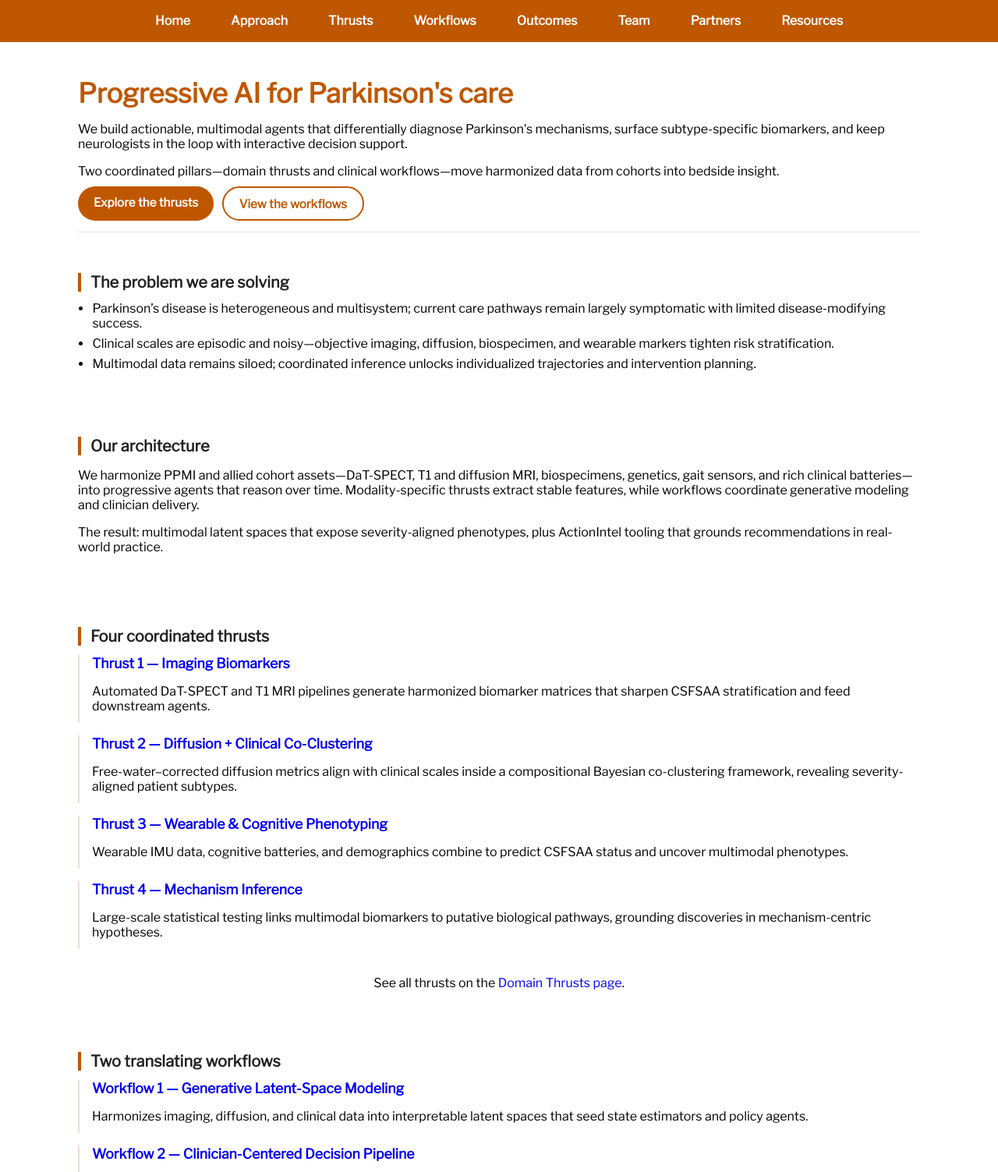
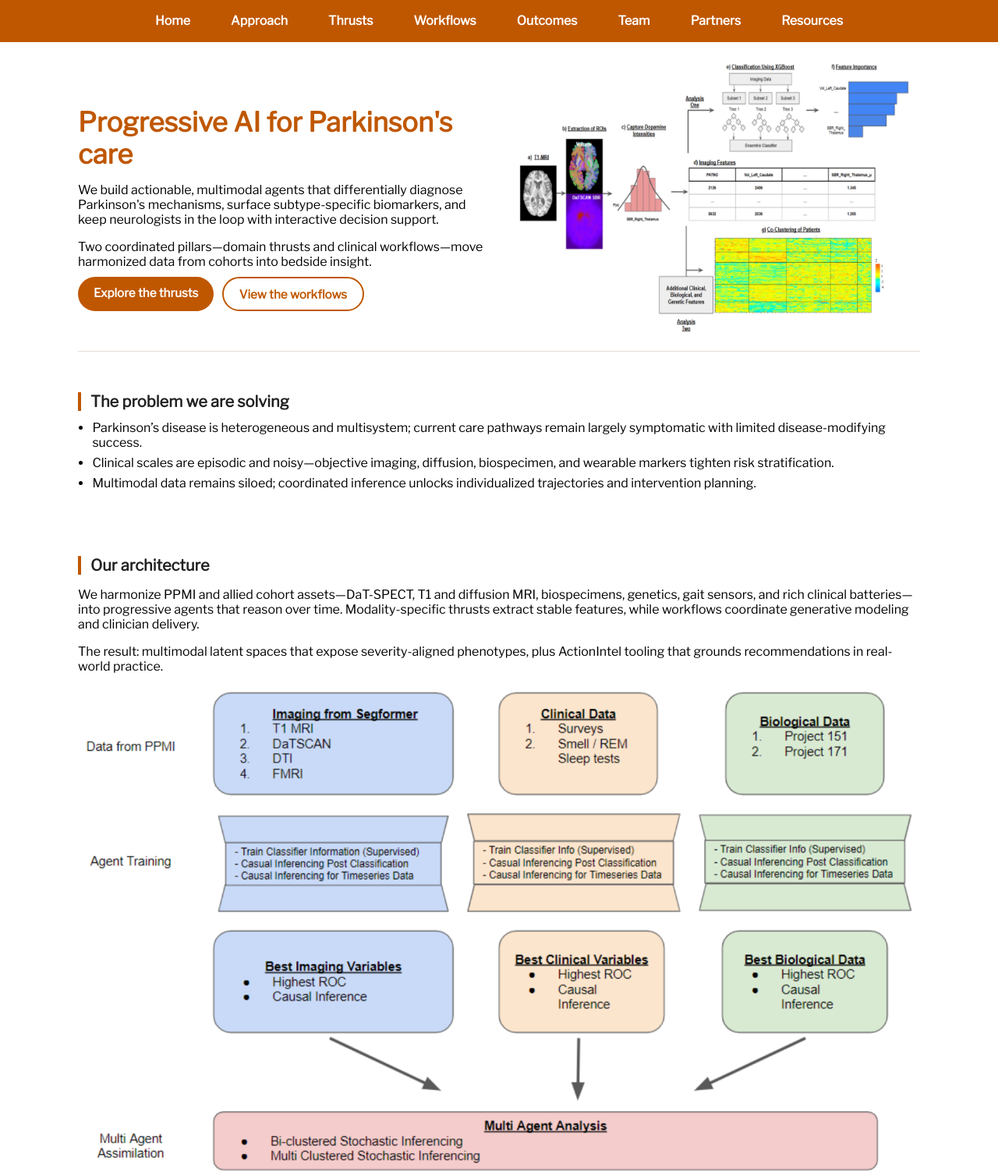
Before and after one commit to CVC-Lab/parkinsons-website, a Gatsby site: page / in a window 1280 px wide. Shown: the part 103-1606 px from the top of the page at 78% size. Built offline with nearby package versions, Linux system fonts and the light colour scheme; Gatsby itself is replaced by a stand-in of ours; a web font is replaced by a local one.

Commit message:
Restore images to homepage in single column layout
- Add back progressive AI pipeline image in hero section
- Add back multimodal discovery image in architecture section
- Images now display full width in single column layout

```diff
--- a/src/pages/index.js
+++ b/src/pages/index.js
@@ -38,6 +38,13 @@ export default function IndexPage({ data }) {
               </Link>
             </div>
           </div>
+          <div className="hero-visual">
+            <StaticImage
+              src="../images/progressive_ai.jpg"
+              alt="Progressive AI decision-making pipeline"
+              placeholder="blurred"
+            />
+          </div>
         </section>
 
         <section className="section">
@@ -73,6 +80,13 @@ export default function IndexPage({ data }) {
             phenotypes, plus ActionIntel tooling that grounds recommendations
             in real-world practice.
           </p>
+          <div className="image-container">
+            <StaticImage
+              src="../images/discovery.png"
+              alt="Multimodal biomarker discovery"
+              placeholder="blurred"
+            />
+          </div>
         </section>
 
         <section className="section">
```
